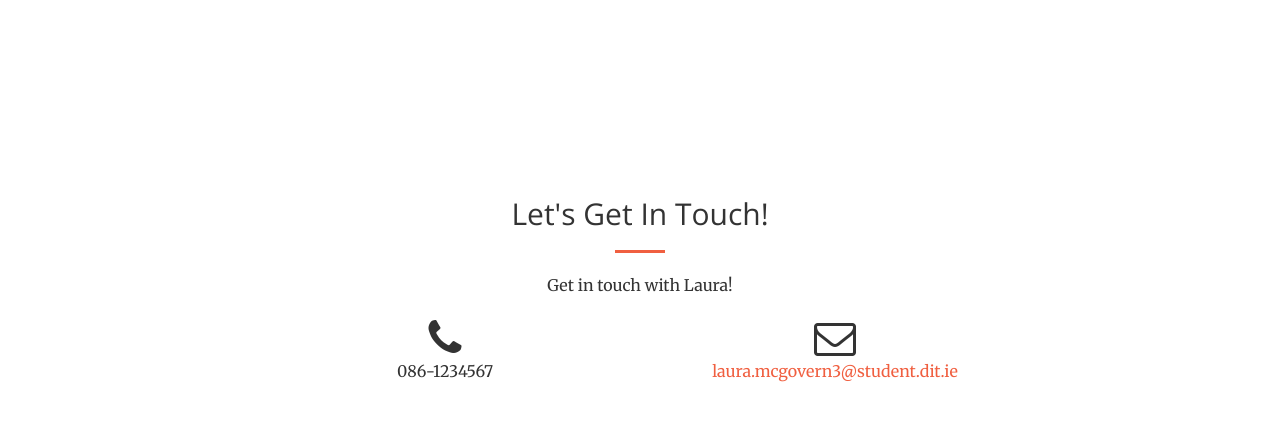
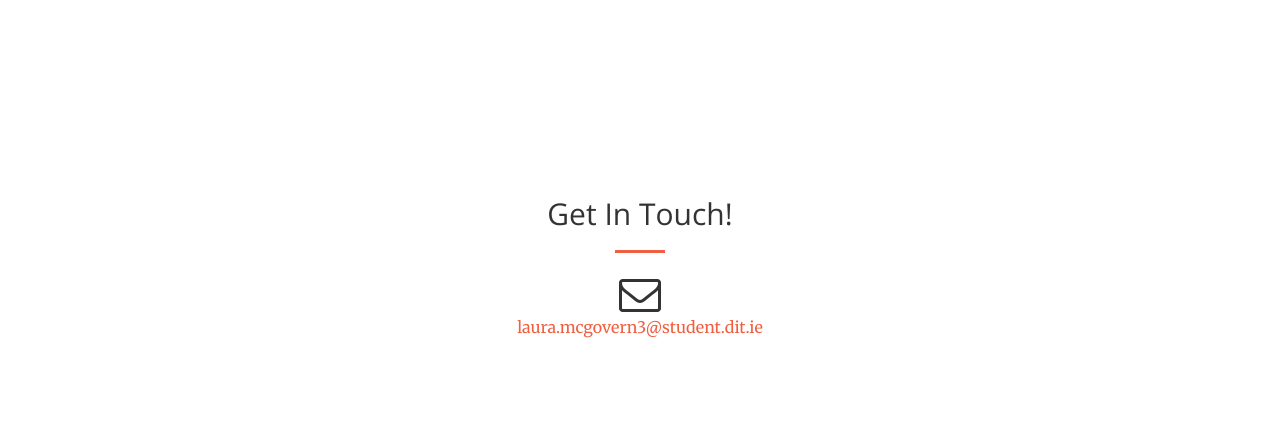
Before and after one commit to lauramcgov3/Website, a plain HTML site: page index.html in a window 1280 px wide. Shown: the part 1111-1532 px from the top of the page. Drawn offline with nearby package versions, Linux system fonts and the light colour scheme.

Commit message:
Edit contact information

```diff
--- a/index.html
+++ b/index.html
@@ -129,17 +129,16 @@
         <div class="container">
             <div class="row">
                 <div class="col-lg-8 col-lg-offset-2 text-center">
-                    <h2 class="section-heading">Let's Get In Touch!</h2>
+                    <h2 class="section-heading">Get In Touch!</h2>
                     <hr class="primary">
-                    <p>Get in touch with Laura!</p>
                 </div>
-                <div class="col-lg-4 col-lg-offset-2 text-center">
+                <!--<div class="col-lg-4 col-lg-offset-2 text-center">
                     <i class="fa fa-phone fa-3x wow bounceIn"></i>
                     <p>086-1234567</p>
-                </div>
-                <div class="col-lg-4 align-center text-center">
-                    <i class="fa fa-envelope-o fa-3x wow bounceIn" data-wow-delay=".1s"></i>
-                    <p><a href="mailto:your-email@your-domain.com">laura.mcgovern3@student.dit.ie</a></p>
+                </div>-->
+                <div class="col-lg-4 col-lg-offset-4 text-center">
+                    <i class="fa fa-envelope-o fa-3x wow bounceIn"></i>
+                    <p class="text-center"><a href="mailto:your-email@your-domain.com">laura.mcgovern3@student.dit.ie</a></p>
                 </div>
             </div>
         </div>
```
